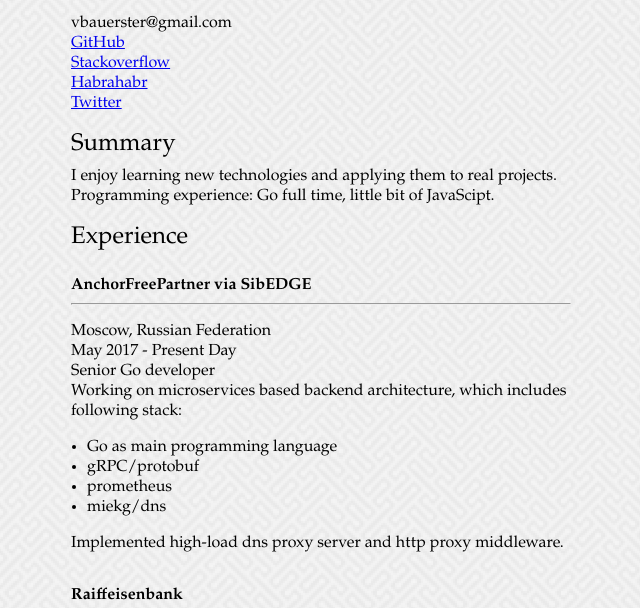
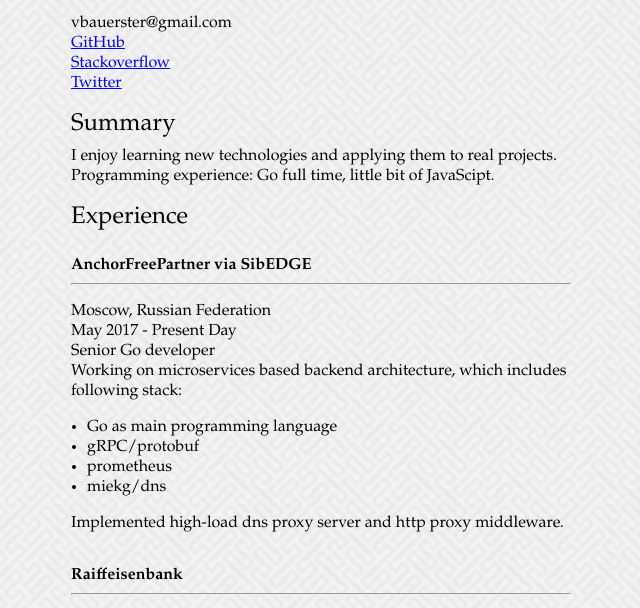
Before and after one commit to vbauerster/resume, a plain HTML site: page index.html in a window 1280 px wide. Shown: the part 105-713 px from the top of the page, without its empty margins (319-959 px from the left). Drawn offline with nearby package versions, Linux system fonts and the light colour scheme.

Commit message:
remove habr

```diff
--- a/index.html
+++ b/index.html
@@ -16,7 +16,6 @@
             <li>vbauerster@gmail.com</li>
             <li><a href="https://github.com/vbauerster">GitHub</a></li>
             <li><a href="http://stackoverflow.com/users/1351845/vladimir-bauer">Stackoverflow</a></li>
-            <li><a href="https://habrahabr.ru/users/vbauer/">Habrahabr</a></li>
             <li><a href="https://twitter.com/vbauerster">Twitter</a>
             </li>
         </ul>
```
